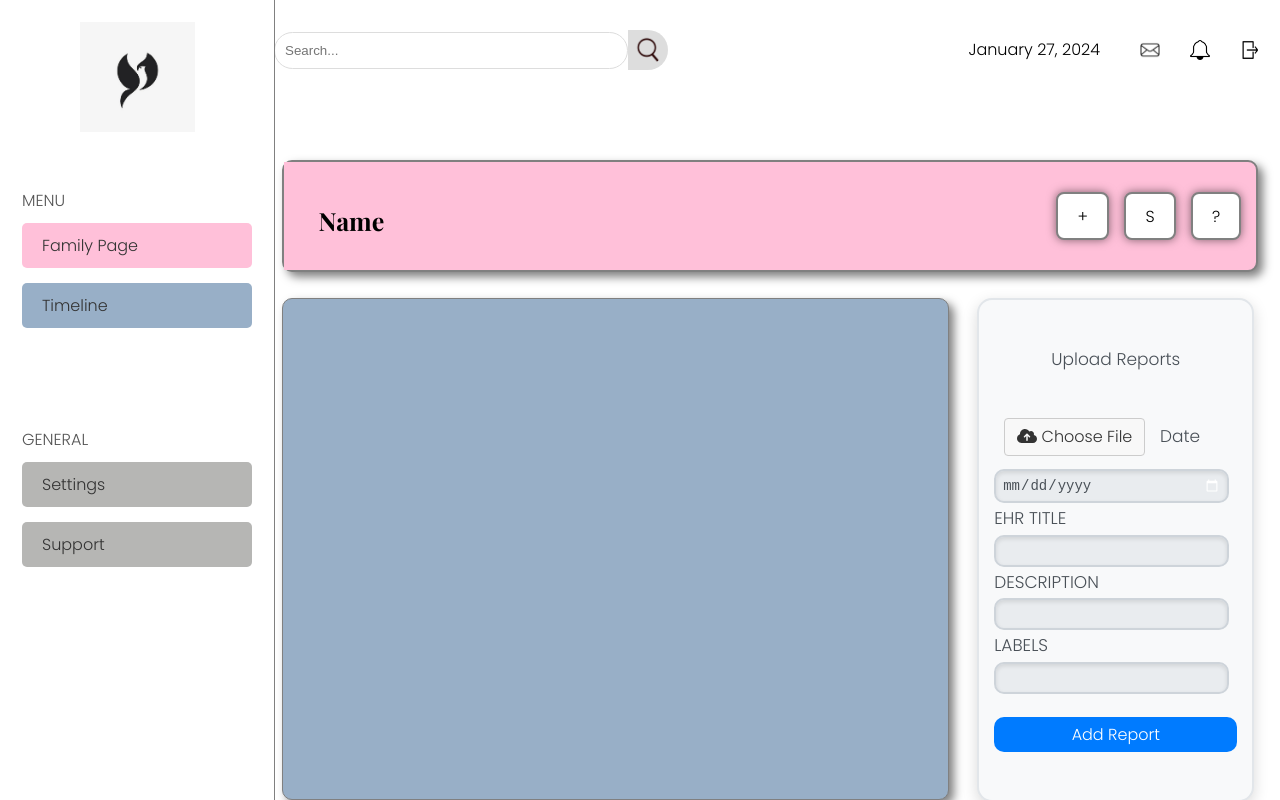
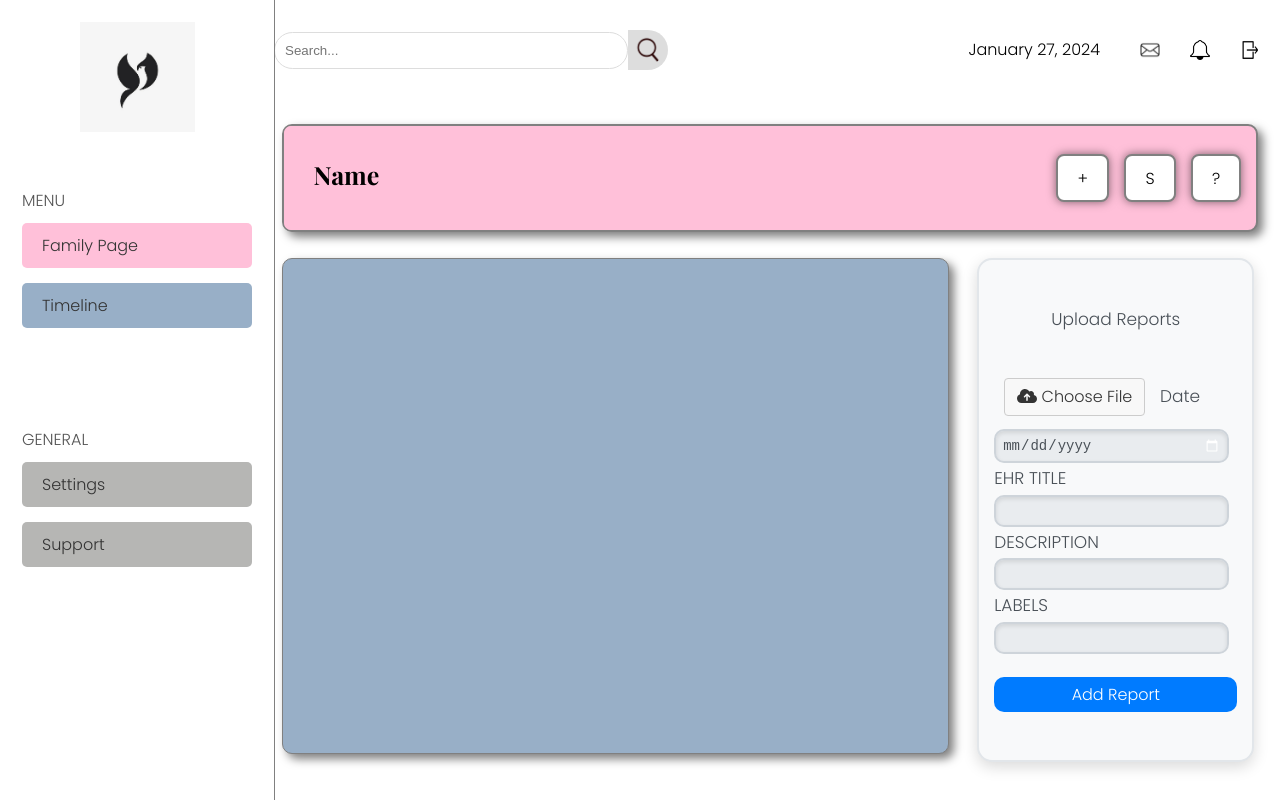
Before and after one commit to Team-Cornflakes/VitaFile, a React (Vite) app in the folder frontend/: page /timeline in a window 1280 px wide. Built offline with nearby package versions, Linux system fonts and the light colour scheme.

Commit message:
sparsh the ratios have been fixed, like you mentioned.

```diff
--- a/frontend/components/Familymemberlist.css
+++ b/frontend/components/Familymemberlist.css
@@ -8,7 +8,7 @@
     height: 87%; /* adjusted */
     overflow: hidden;
     box-sizing: border-box;
-    background-color: beige;
+    background-color: white;
 }
 
 .Text{
--- a/frontend/components/UploadCard.css
+++ b/frontend/components/UploadCard.css
@@ -1,18 +1,23 @@
 /* Original CSS for the rest of the page */
 .Parent1 {
     position: absolute;
-    top: 10%;
+    top: 13%;
     left: 20%;
     width: 80%;
-    height: 90%;
+    height: 87%;
     overflow: hidden;
     box-sizing: border-box;
+    background-color:white;
 }
+
+
+
+
 
 .DetailsDiv {
     display: flex;
     background-color: #ffc0d9;
-    margin-top: 80px;
+    margin-top: 20px;
     margin-right: 2.5%;
     margin-bottom: 2.5%;
     margin-left: 2.5%;
@@ -198,12 +203,22 @@
     padding-left: 10px;
     justify-content: center;
     padding-bottom: 15px;
+    border-radius: 4px;
 }
 
-.timelineheadingname{font-size: 25px;
-font-family:'Playfair Display' ;
-font-weight: bold;
-padding-left: 20px;
-padding-bottom: 10px;
+.timelineheadingname{
+    text-align: left;
+    padding-left: 15px;
+    margin-top: 15px;
+    font-size: 25px;
+    font-family:'Playfair Display' ;
+    font-weight: bold;
 
 }
+
+
+
+
+div {
+    border-radius: 7px;
+}
```
